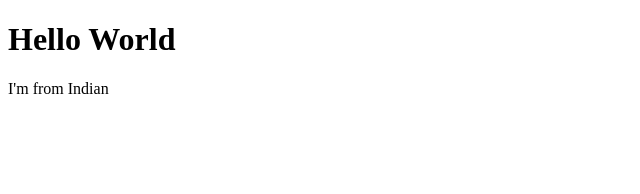
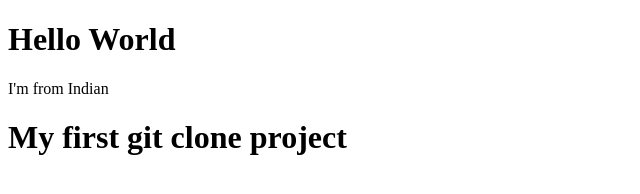
Before and after one commit to MuxammadaliNormatov/git-02, a plain HTML site: page index.html in a window 1280 px wide. Shown: the whole page, without its empty margins (0-640 px from the left). Drawn offline with Linux system fonts and the light colour scheme.

Commit message:
git clone folder

```diff
--- a/index.html
+++ b/index.html
@@ -8,6 +8,7 @@
 <body>
     <h1>Hello World</h1>
     <p>I'm from Indian</p>
+    <h1>My first git clone project </h1>
 
 </body>
 </html>
```
